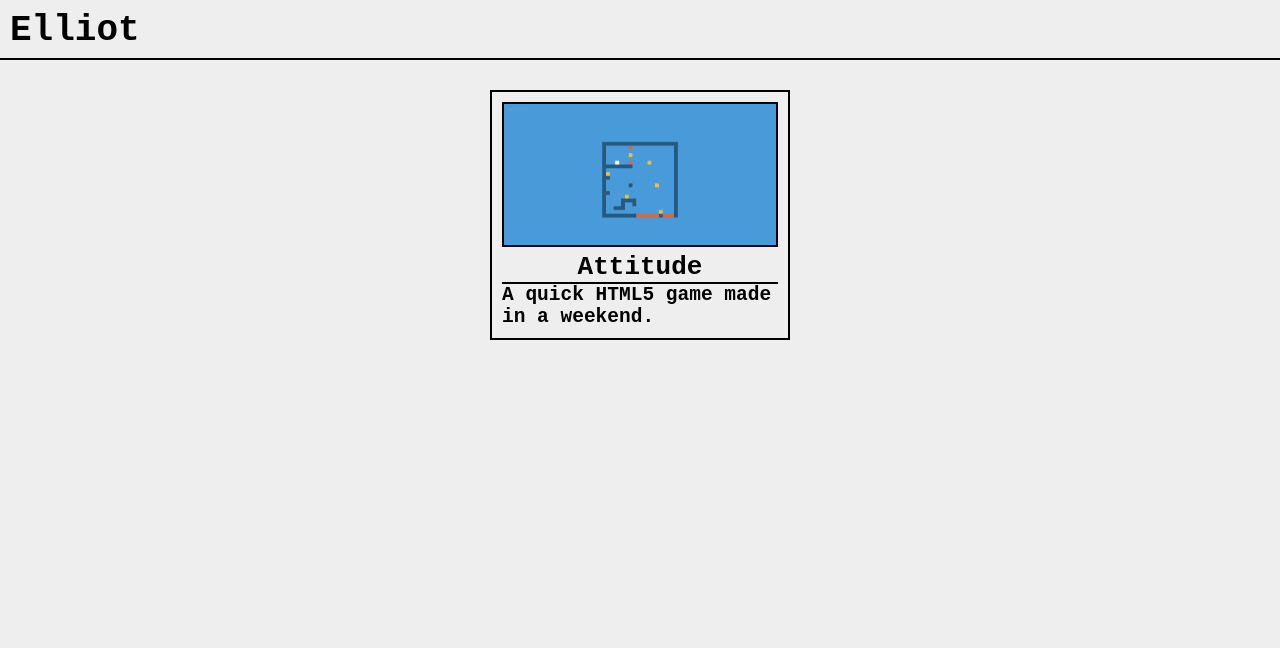
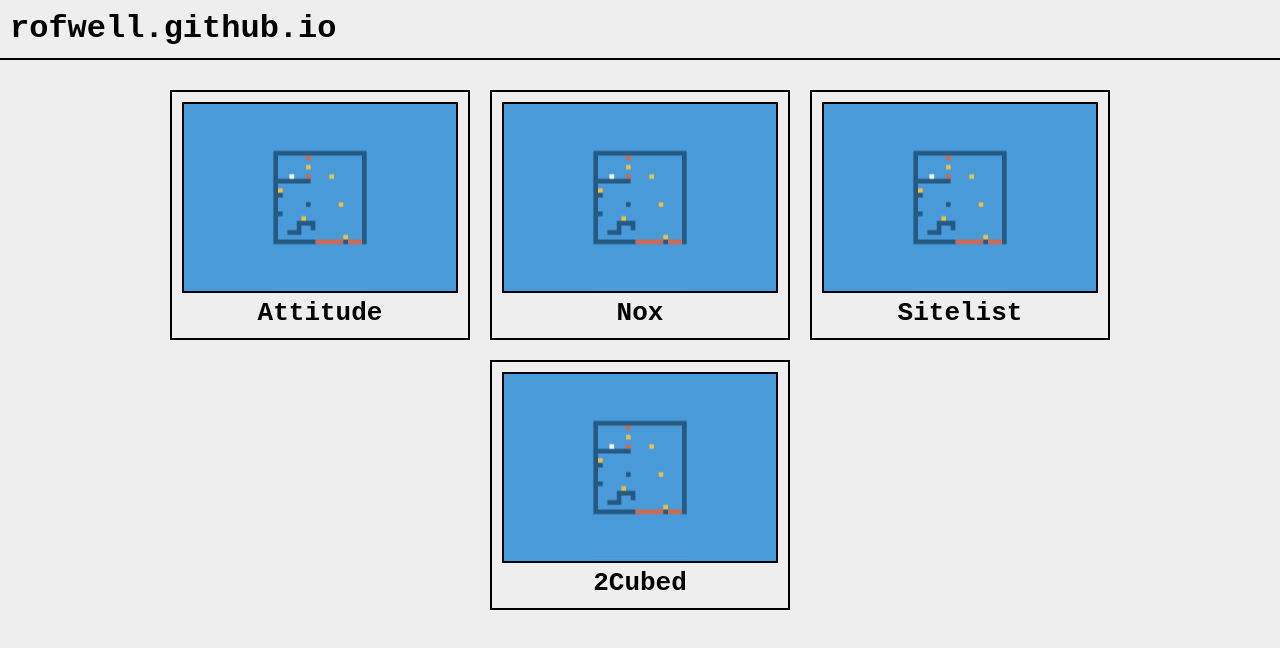
Before and after one commit to rofwell/rofwell.github.io, a plain HTML site: page index.html in a window 1280 px wide. Drawn offline with Linux system fonts and the light colour scheme.

Commit message:
Swapped around formatting

```diff
--- a/index.html
+++ b/index.html
@@ -5,7 +5,7 @@
 </head>
 <body>
     <header>
-        <h1>Elliot</h1>
+        <h1>rofwell.github.io</h1>
     </header>
     <div class="container">
         <div class="projects">
@@ -17,6 +17,33 @@
                     <h2>A quick HTML5 game made in a weekend.</h2>
                 </div>
             </div>
+
+            <div class="project">
+                <div class="image">
+                </div>
+                <div class="info">
+                    <h1>Nox</h1>
+                    <h2>A puzzle game made in Unity.</h2>
+                </div>
+            </div>
+
+            <div class="project">
+                <div class="image">
+                </div>
+                <div class="info">
+                    <h1>Sitelist</h1>
+                    <h2>A useful interface for a localhost /sites/ directory.</h2>
+                </div>
+            </div>
+
+            <div class="project">
+                <div class="image">
+                </div>
+                <div class="info">
+                    <h1>2Cubed</h1>
+                    <h2>A roguelike game made in Unity.</h2>
+                </div>
+            </div>
         </div>
     </div>
 </body>
--- a/main.css
+++ b/main.css
@@ -21,13 +21,12 @@ header {
 }
 
 header h1 {
-    font-size: 36px;
+    font-size: 32px;
 }
 
 .projects {
     display: flex;
     width: 100%;
-    height: 100%;
     margin-top: 60px;
     padding: 20px;
     flex-wrap: wrap;
@@ -59,20 +58,24 @@ header h1 {
     flex: 2;
     background: url('img/attitude.png');
     background-size: cover;
+    background-positioN: center;
+    background-repeat: no-repeat;
     border: 2px solid black;
 }
 
 .project .info {
-    flex: 1;
+    /*flex: 1;*/
+    margin: auto;
 }
 
 .project h1 {
     margin: auto;
     margin-top: 5px;
-    border-bottom: 2px solid black;
+    /*border-bottom: 2px solid black;*/
     text-align: center;
 }
 
 .project h2 {
     text-align: left;
+    display: none;
 }
```
